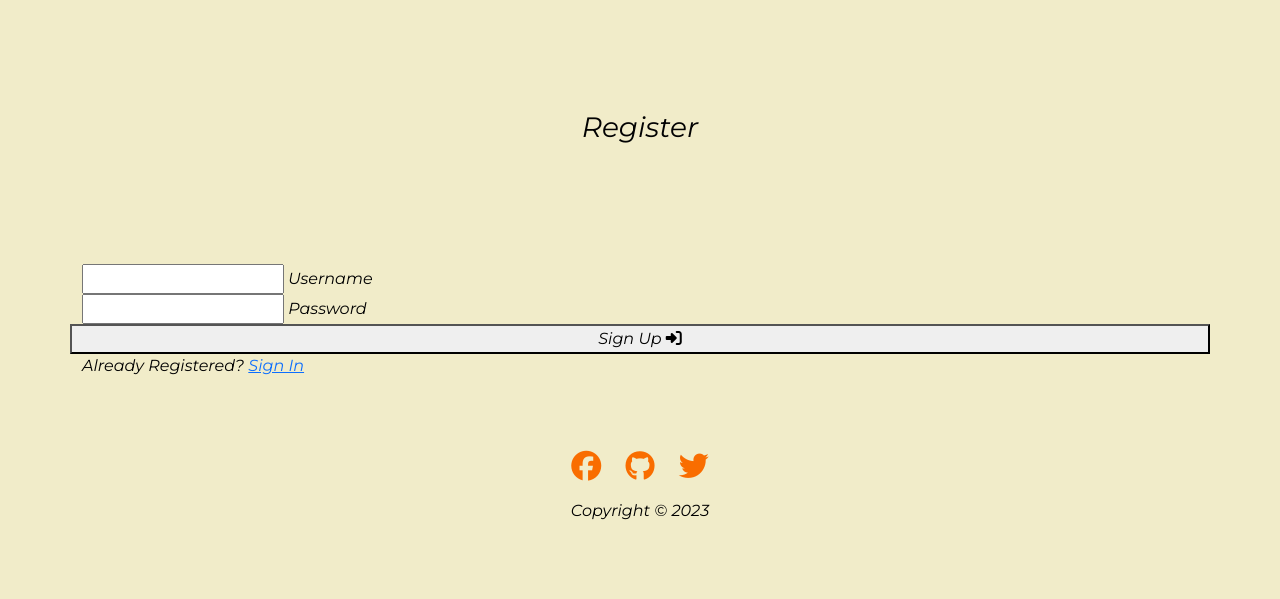
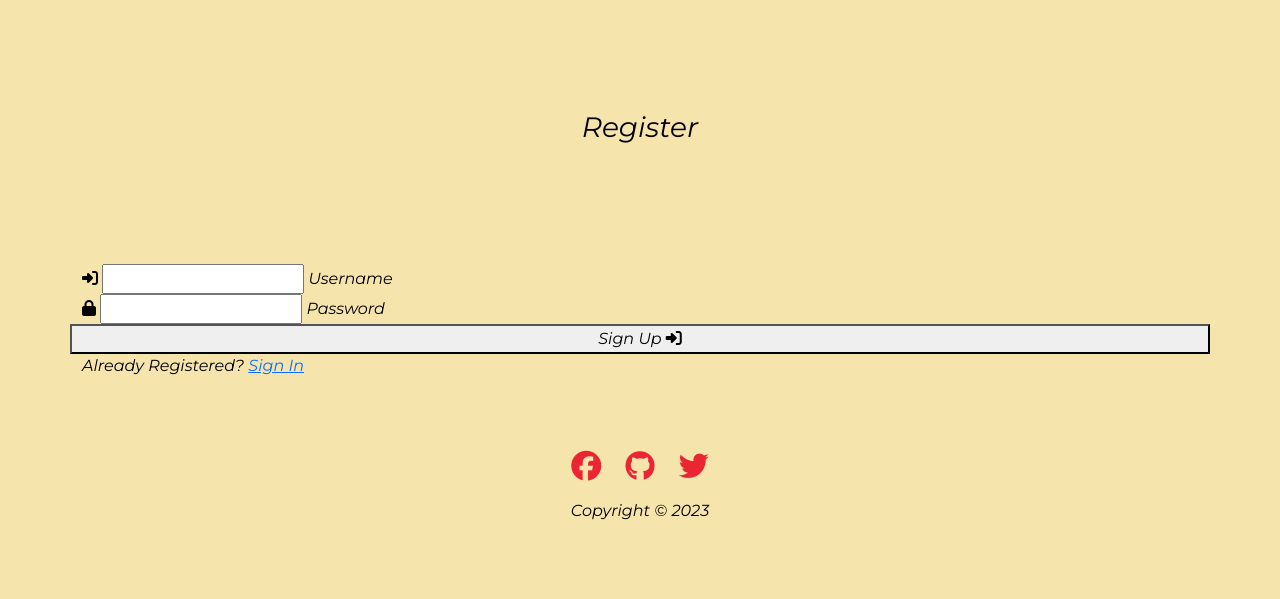
Before and after one commit to Mark-Assessment/j-nowakowska-cooking-co-m3-2, a Flask app: page /signup in a window 1280 px wide. Shown: the part 501-1100 px from the top of the page. Run offline with Flask 3, Linux system fonts and the light colour scheme; some libraries are stand-ins or nearby versions.

Commit message:
icon added, users route removed

```diff
--- a/recipebook/models.py
+++ b/recipebook/models.py
@@ -18,7 +18,6 @@ class Recipe(db.Model):
     recipe_time = db.Column(db.Time, nullable=False)
     recipe_image = db.Column(db.Text, nullable=False)
     category_id = db.Column(db.Integer, db.ForeignKey("category.id", ondelete="CASCADE"), nullable=False)
-    users_id = db.Column(db.Integer, db.ForeignKey("users.id", ondelete="CASCADE"), nullable=False)
 
 
 
@@ -30,7 +29,6 @@ class Users(db.Model):
     id = db.Column(db.Integer, primary_key=True)
     user_name = db.Column(db.String(50), unique=True, nullable=False)
     password = db.Column(db.String(260), nullable=False)
-    recipe = db.relationship("Recipe", backref="users", cascade="all, delete", lazy=True)
 
     def __repr__(self):
         return self.user_name
--- a/recipebook/routes.py
+++ b/recipebook/routes.py
@@ -166,8 +166,7 @@ def view_recipe(recipe_id):
     recipe = Recipe.query.get_or_404(recipe_id)
     return render_template("view_recipe.html", recipe=recipe)
 
-
-"""@app.route("/user")
-def users():
-    users = list(Category.query.order_by(Category.category_name).all())
-    return render_template("categories.html", categories=categories)"""
+@app.route("/view_category/<int:category_id>", methods=["GET"])
+def view_category(category_id):
+    category = Category.query.get_or_404(category_id)
+    return render_template("view_category.html", categories=categories)
--- a/recipebook/static/css/style.css
+++ b/recipebook/static/css/style.css
@@ -1,23 +1,10 @@
-:root {
-    --text: #020202;
-    --blue: #bbf2ed;
-    --purple: #8985b0;
-    --pink: #e7c8e0;
-    --green: #bce0cc;
-    --yellow: #f1ecc9;
-    --white: #ffffff;
-    --red: #A31300;
-}
-
-
-
 
 body{
     display: flex;
     min-height: 100vh;
     flex-direction: column;
-    color: var(--text);
-    background-color: var(--yellow);
+    color: #000000;
+    background-color: #f6e4ad;
     font-family: 'Montserrat', sans-serif;;
 }
 
@@ -27,7 +14,6 @@ main{
 }
 
 .navbar {
-    background-color: #407088;
     padding: 10vh;
 
 }
@@ -42,7 +28,7 @@ footer {
 
 footer>a {
     font-size: 20px;
-    color: #f96d00;
+    color: #eb2632;
     padding: 5px 10px;
     text-decoration: none;
     font-size: 30px;
--- a/recipebook/templates/add_recipe.html
+++ b/recipebook/templates/add_recipe.html
@@ -62,11 +62,6 @@
                 </select>
             </div>
         </div>
-        <div class="row">
-            <div class="input-field d-grid gap-2 col-6 mx-auto">
-                <label for="Users_id">{{ Users.user_name }}</label>
-            </div>
-        </div>
         <!-- the submit button -->
         <div class="row">
             <div class="d-grid gap-2 col-6 mx-auto">
--- a/recipebook/templates/base.html
+++ b/recipebook/templates/base.html
@@ -12,6 +12,9 @@
     <link href="https://fonts.googleapis.com/css2?family=Montserrat:ital@1&display=swap" rel="stylesheet">
     <script src="https://kit.fontawesome.com/fecc4c41c4.js" crossorigin="anonymous"></script>
     <link rel="stylesheet" href="{{ url_for('static', filename='css/style.css') }}" type="text/css">
+
+    <link rel="icon" type="image/png" href="/favicon_io_1/favicon.ico">
+
 </head>
 <body>
    <header>
--- a/recipebook/templates/categories.html
+++ b/recipebook/templates/categories.html
@@ -20,6 +20,7 @@
           <h5 class="card-title">{{category.category_name}}</h5>
           <div class="d-grid gap-2">
             <a href="{{ url_for('edit_category', category_id=category.id)}}" class="btn btn-primary edit">Edit</a>
+            <a href="{{ url_for('view_category', category_id=category.id)}}" class="btn btn-primary edit">View</a>
             <a href="#modal-{{ category.id }}" class="btn btn-primary delete" data-bs-toggle="modal" data-bs-target="#modal-{{ category.id }}" >Delete</a>
 
             <div id="modal-{{ category.id }}" class="modal">
--- a/recipebook/templates/recipies.html
+++ b/recipebook/templates/recipies.html
@@ -22,9 +22,9 @@
                 <h5 class="card-title">{{ recipe.recipe_name }}</h5>
                 <p class="card-text">{{ recipe.recipe_time }}</p>
                 <p class="card-text">{{ recipe.recipe_description }}</p>
+                <a href="{{ url_for('view_recipe', recipe_id=recipe.id)}}" class="btn btn-primary view">View Recipe</a>
                 {% if session.user %}
                 <a href="{{ url_for('edit_recipe', recipe_id=recipe.id)}}" class="btn btn-primary edit">Edit Recipe</a>
-                <a href="{{ url_for('view_recipe', recipe_id=recipe.id)}}" class="btn btn-primary view">View Recipe</a>
                 <a href="#modal-{{ recipe.id }}" class="btn btn-primary delete" data-bs-toggle="modal" data-bs-target="#modal-{{ recipe.id }}">Delete</a>
                 {% endif %}
         </div>
--- a/recipebook/templates/signin.html
+++ b/recipebook/templates/signin.html
@@ -18,6 +18,7 @@
                 <!-- passowrd -->
                 <div class="row signin">
                     <div class="input-field mx-auto col-10 col-md-8 col-lg-6">
+                        <i class="fa-solid fa-lock"></i>
                         <input id="password" name="password" type="password" minlength="5"
                             maxlength="15" pattern="^[a-zA-Z0-9]{5,15}$" class="validate" required>
                         <label for="password">Password</label>
--- a/recipebook/templates/signup.html
+++ b/recipebook/templates/signup.html
@@ -5,11 +5,12 @@
 <h3 class="center-align">Register</h3>
 
 <div class="row ">
-    <form class="col s12 m8 offset-m2" method="POST" action="{{ url_for('signup') }}">
+    <form class="col s10 m12 offset-m2" method="POST" action="{{ url_for('signup') }}">
         <div class="card-panel">
             <!-- username -->
             <div class="row">
                 <div class="input-field col s12">
+                    <i class="fa-solid fa-right-to-bracket"></i>
                     <input id="username" name="username" type="text" minlength="5"
                         maxlength="15" pattern="^[a-zA-Z0-9]{5,15}$" class="validate" required>
                     <label for="username">Username</label>
@@ -18,6 +19,7 @@
             <!-- passowrd -->
             <div class="row">
                 <div class="input-field col s12">
+                    <i class="fa-solid fa-lock"></i>
                     <input id="password" name="password" type="password" minlength="5"
                         maxlength="15" pattern="^[a-zA-Z0-9]{5,15}$" class="validate" required>
                     <label for="password">Password</label>
```
Also changed, not shown: recipebook/templates/view_category.html (added, +22 -0 lines), favicon_io_1/android-chrome-192x192.png (added), favicon_io_1/android-chrome-512x512.png (added), favicon_io_1/apple-touch-icon.png (added), favicon_io_1/favicon-16x16.png (added), favicon_io_1/favicon-32x32.png (added), favicon_io_1/favicon.ico (added), favicon_io_1/site.webmanifest (added).
